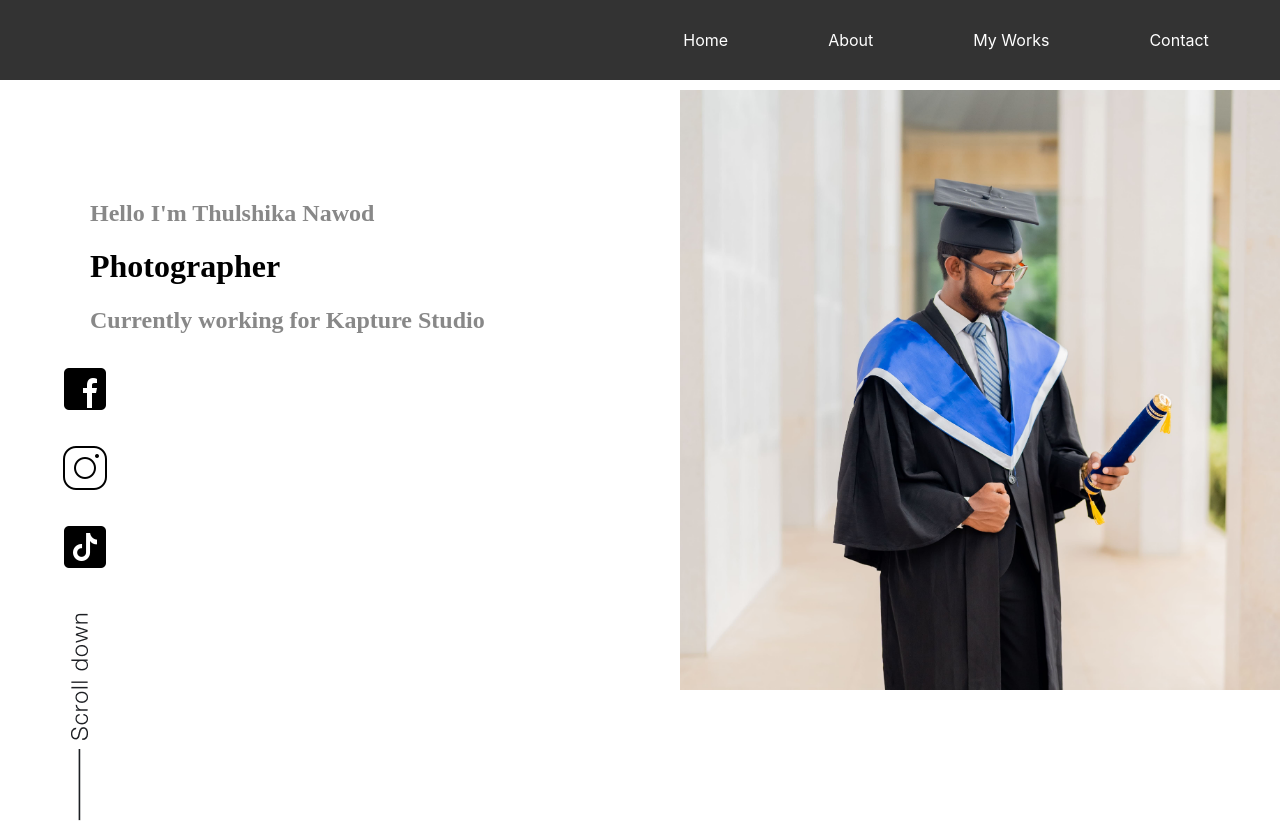
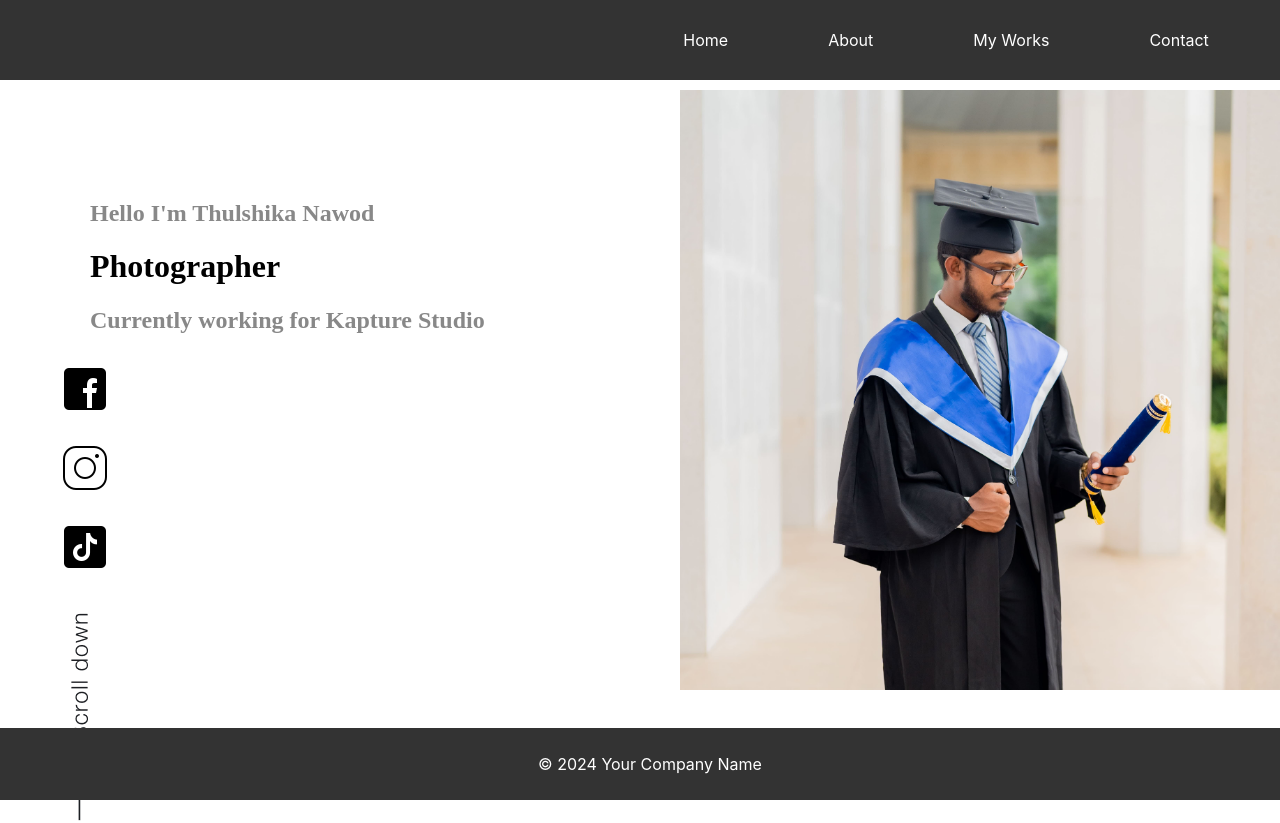
Before and after one commit to ShehanAmantha1/ByteBuilders, a React (Create React App) app in the folder portfolio/: page /home in a window 1280 px wide. Shown: the top 823 px of the page. Built offline with nearby package versions, Linux system fonts and the light colour scheme.

Commit message:
add the footer

```diff
--- a/portfolio/src/App.js
+++ b/portfolio/src/App.js
@@ -13,6 +13,7 @@ import HomePage from './Components/Home.js';
 import About from './Components/About.js';
 import ContactPage from './Components/Contact.js';
 import ImageGallery from './Components/ImageGallery.js';
+
 
 
 const App = () => {
--- /dev/null
+++ b/portfolio/src/Components/Footer.js
@@ -0,0 +1,21 @@
+import React from 'react';
+
+const Footer = () => {
+  return (
+    <footer style={footerStyle}>
+      <p>&copy; 2024 Your Company Name</p>
+    </footer>
+  );
+};
+
+const footerStyle = {
+  backgroundColor: '#333',
+  color: '#fff',
+  textAlign: 'center',
+  padding: '10px',
+  position: 'fixed',
+  bottom: '0',
+  width: '100%',
+};
+
+export default Footer;
--- a/portfolio/src/Components/Home.js
+++ b/portfolio/src/Components/Home.js
@@ -2,6 +2,7 @@
 import React from 'react';
 import "./StyleSheet.css";
 import About from './About.js';
+import Footer from './Footer.js';
 
 function HomePage() {
   return (
@@ -65,8 +66,14 @@ function HomePage() {
       <br />
       <div>
         <About />
+        <Footer/>
+
+      </div>
+      <div>
+
       </div>
     </div>
+
 
   );
 
```
